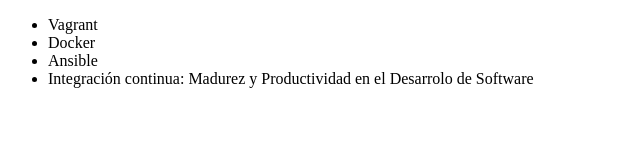
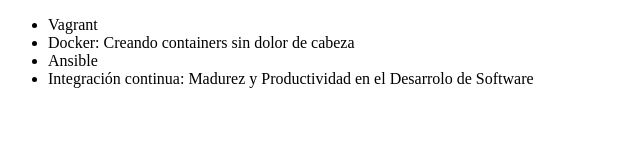
Before and after one commit to Maicol-Perdomo/alura-git, a plain HTML site: page index.html in a window 1280 px wide. Shown: the whole page, without its empty margins (0-640 px from the left). Drawn offline with Linux system fonts and the light colour scheme.

Commit message:
¡Conflicto de merge resuelto

```diff
--- a/index.html
+++ b/index.html
@@ -2,12 +2,12 @@
 <html lang = "en">
 <head>
      <meta charset = "UTF-8">
-     <title> Lista De Cursos De DevOps De Alura </title>
+     <title> Lista de Cursos de DevOps de Alura </title>
 </head>
 <body>
      <ul>
          <li> Vagrant </li>
-         <li> Docker </li>
+         <li> Docker: Creando containers sin dolor de cabeza</li>
          <li> Ansible </li>
          <li> Integración continua: Madurez y Productividad en el Desarrolo de Software</li>
      </ul>
```
